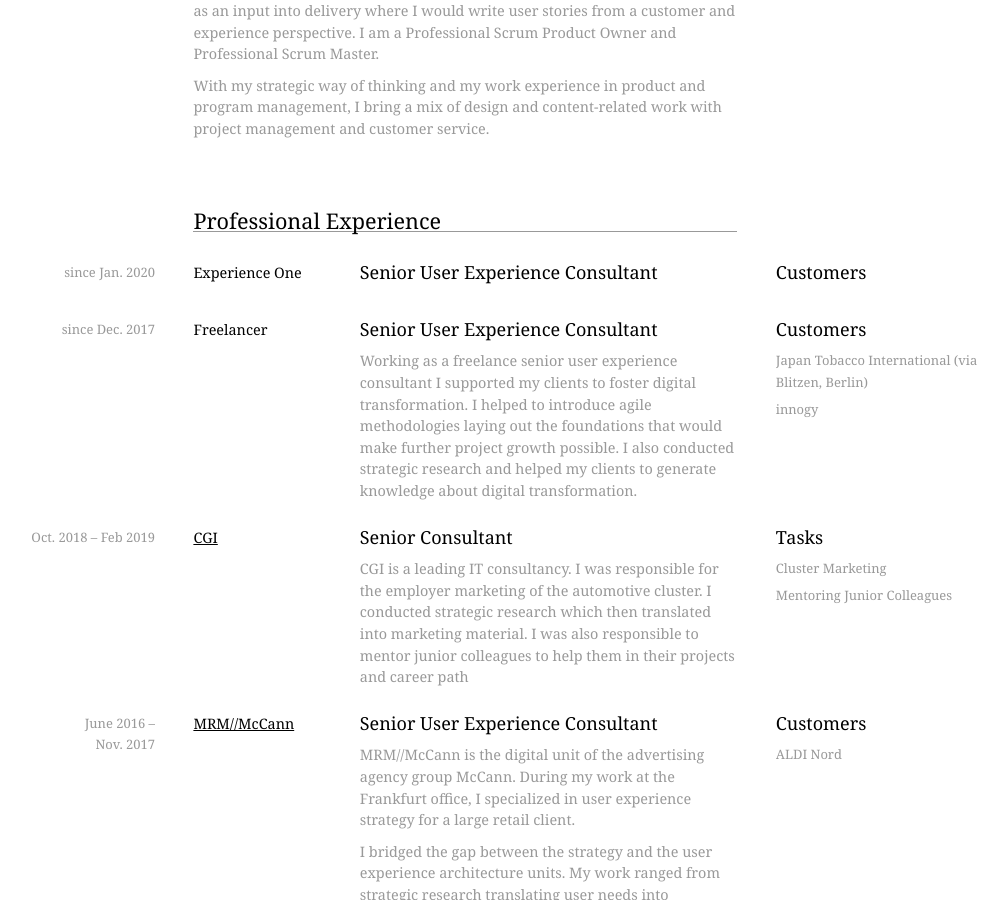
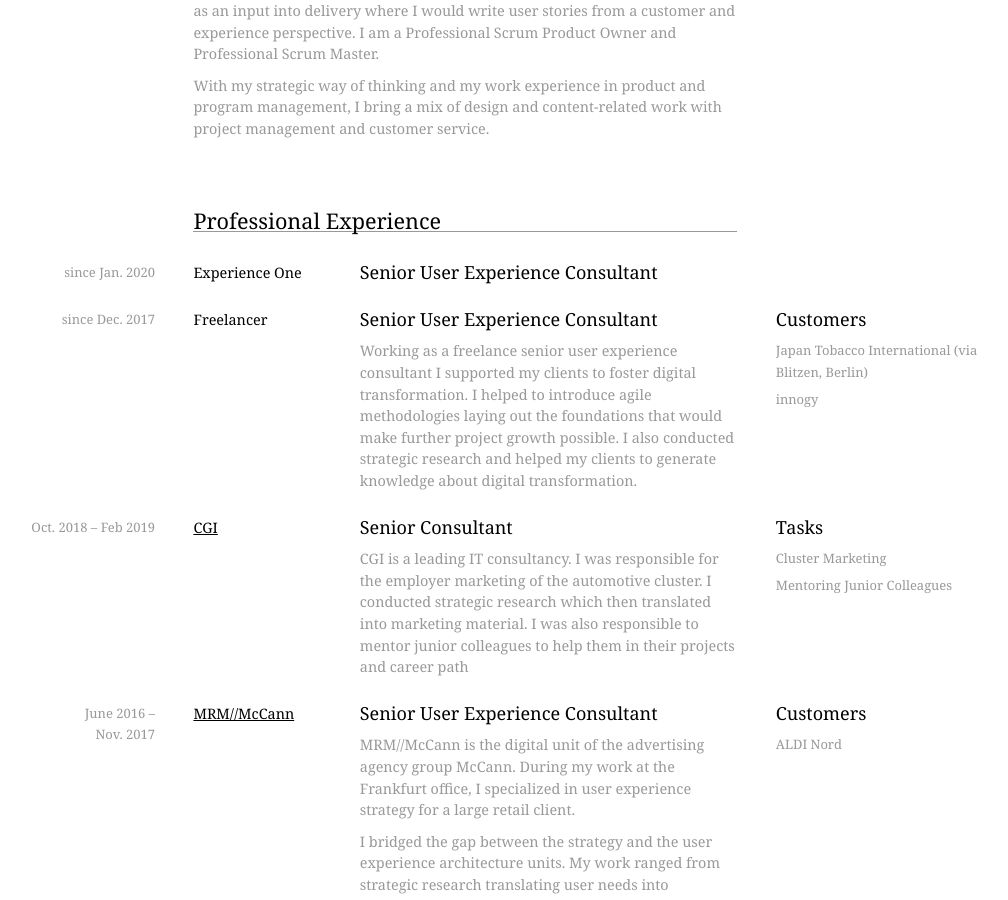
Before and after one commit to ma6/ma6.github.io, a Jekyll site: the page built from _pages/index.md, in a window 1280 px wide and 900 px high, scrolled down 907 px. Shown: the whole window, without its empty margins (133-1141 px from the left). Built offline with Jekyll 4.4.1, drawn with Linux system fonts in a browser that asks for light colours; some web fonts are replaced; comment, search, counter and statistics services are not loaded.

Commit message:
Update experience.html
Remove empty customers

```diff
--- a/_includes/experience.html
+++ b/_includes/experience.html
@@ -18,6 +18,7 @@
         <p>{{ piece.text }}</p>
         {% endfor %}
     </div>
+    {% if item.tasks %}
     <div class="three columns">
         <p class="project">{% if item.tasks-headline %} {{item.tasks-headline}} {% else %} Customers {% endif %}</p>
         <ul class="para small">
@@ -26,5 +27,6 @@
             {% endfor %}
         </ul>
     </div>
+    {% endif %}
 </div>
 {% endfor %}
```
